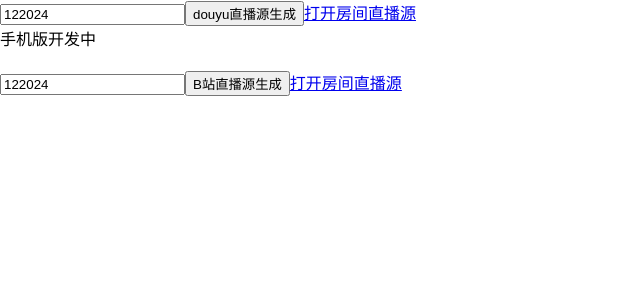
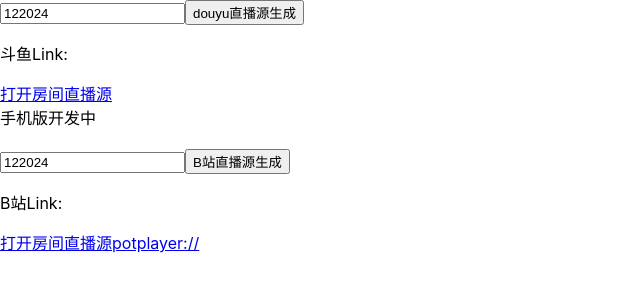
Before and after one commit to TheThreeBody/react_web, a React (Create React App) app: page / in a window 1280 px wide. Shown: the top 300 px of the page, without its empty margins (0-640 px from the left). Built offline with nearby package versions, Linux system fonts and the light colour scheme; no server answers.

Commit message:
add douyu flv

```diff
--- a/src/DouyuStream.js
+++ b/src/DouyuStream.js
@@ -13,7 +13,8 @@ class DouyuStream extends Component{
     state = {
         OS:'windows',
         roomNo : '122024',
-        stream: ''
+        douyuStream: '',
+        bilibiliStream:''
     }
 
     updateSearch = (query) => {
@@ -24,34 +25,41 @@ class DouyuStream extends Component{
         this.setState({roomNo: ''})
     }
 
-    trim = (oriURL) => oriURL
+    trim = (oriURL) => oriURL;
+
     queryDouyuPy = (roomNo) => {
         realURLsAPI.queryDouyuRoom(roomNo)
-            .then((stream) => {
+            .then((flv) => {
                // this.trim(stream)
-                this.setState({stream})
+                this.setState({douyuStream: flv})
             })
     }
     queryBilibiliPy = (roomNo) => {
         realURLsAPI.queryBilibiliRoom(roomNo)
             .then((stream) => {
                 // this.trim(stream)
-                this.setState({stream})
+                this.setState({bilibiliStream: stream})
             })
+    }
+
+    handleQuery = (roomNo) => {
+        this.queryDouyuPy(roomNo);
+        this.queryBilibiliPy(roomNo);
     }
 
     handleEnterKey = (e) => {
         if(e.nativeEvent.keyCode === 13){ //e.nativeEvent获取原生的事件对像
-            this.queryDouyuPy(this.state.roomNo)
+            this.handleQuery(this.state.roomNo)
         }
     }
 
     render() {
 
-        const {OS, roomNo, stream} = this.state;
+        const {OS, roomNo, douyuStream,bilibiliStream} = this.state;
 
         const DADIplayerURL = browserOS.isMac() ? `iina://open?url=${DADI_LION}` : `potplayer://${DADI_LION}`;
-        const playerURL = browserOS.isMac() ? `iina://open?url=${stream}` : `potplayer://${stream}`;
+        const douyuURL = browserOS.isMac() ? `iina://open?url=${douyuStream}` : `potplayer://${douyuStream}`;
+        const bilibiliURL = browserOS.isMac() ? `iina://open?url=${bilibiliStream}` : `potplayer://${bilibiliStream}`;
 
         return (
             <div className='list-platforms'>
@@ -67,20 +75,23 @@ class DouyuStream extends Component{
                     <button onClick={() => this.queryDouyuPy(roomNo)}>
                         douyu直播源生成
                     </button>
-
+                    <br/>
+                    <p>
+                        斗鱼Link:
+                    </p>
                     <a
                         className="add-contact"
-                        href={playerURL}
+                        href={douyuURL}
                         target="_blank"
                     >
-                        打开房间直播源{stream}
+                        打开房间直播源{douyuStream}
                         {/*复制*/}
                     </a>
                     <br/>
                     手机版开发中
                     {/*OS === 'android'?*/}
                     {/*<Link onClick={}>*/}
-                        {/*点击复制{playerURL}*/}
+                        {/*点击复制{douyuURL}*/}
                     {/*</Link>*/}
                     {/*: <br/>*/}
                     {/*<a*/}
@@ -104,13 +115,15 @@ class DouyuStream extends Component{
                     <button onClick={() => this.queryBilibiliPy(roomNo)}>
                         B站直播源生成
                     </button>
-
+                    <p>
+                        B站Link:
+                    </p>
                     <a
                         className="add-contact"
-                        href={playerURL}
+                        href={bilibiliURL}
                         target="_blank"
                     >
-                        打开房间直播源{stream}
+                        打开房间直播源{bilibiliURL}
                         {/*复制*/}
                     </a>
                 </div>
--- a/src/utils/realURLsAPI.js
+++ b/src/utils/realURLsAPI.js
@@ -29,12 +29,14 @@ const CROSheadersPOST = {
 export const queryDouyuRoom = (roomNo) =>
     fetch(`${api}/douyu?roomNo=${roomNo}`, { CROSheadersGET })
         .then(res => res.json())
-        .then(data => data.stream)
+        .then(data => data.flv)
+        // .catch(err => console.log(err))
 
 export const queryBilibiliRoom = (roomNo) =>
     fetch(`${api}/bilibili?roomNo=${roomNo}`, { CROSheadersGET })
         .then(res => res.json())
         .then(data => data.stream)
+        // .catch(err => console.log(err))
 
 export const getAll = () =>
   fetch(`${api}/contacts`, { headers })
```
Also changed, not shown: 6 other files (tests, documents, lock files or other folders).
